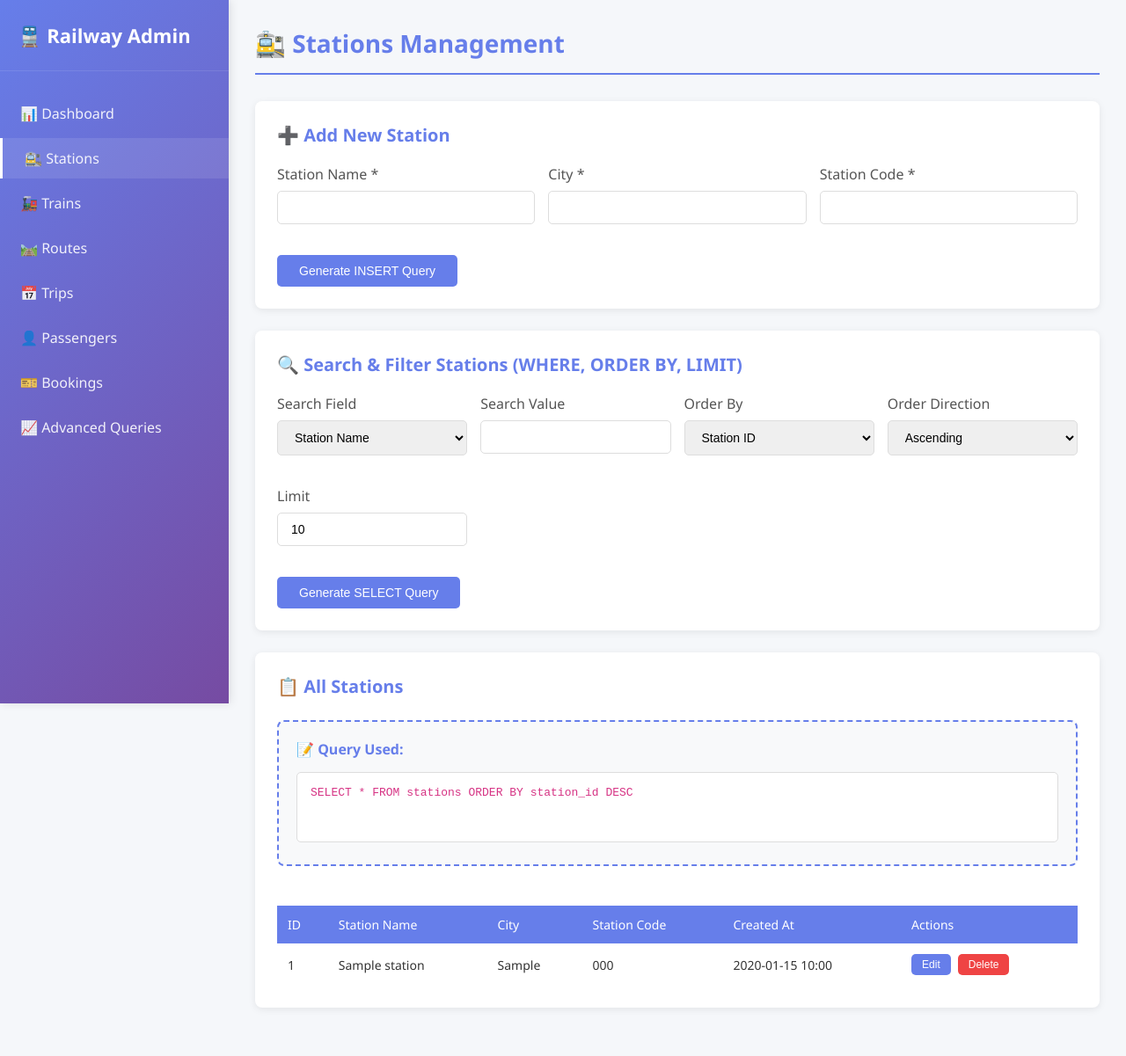
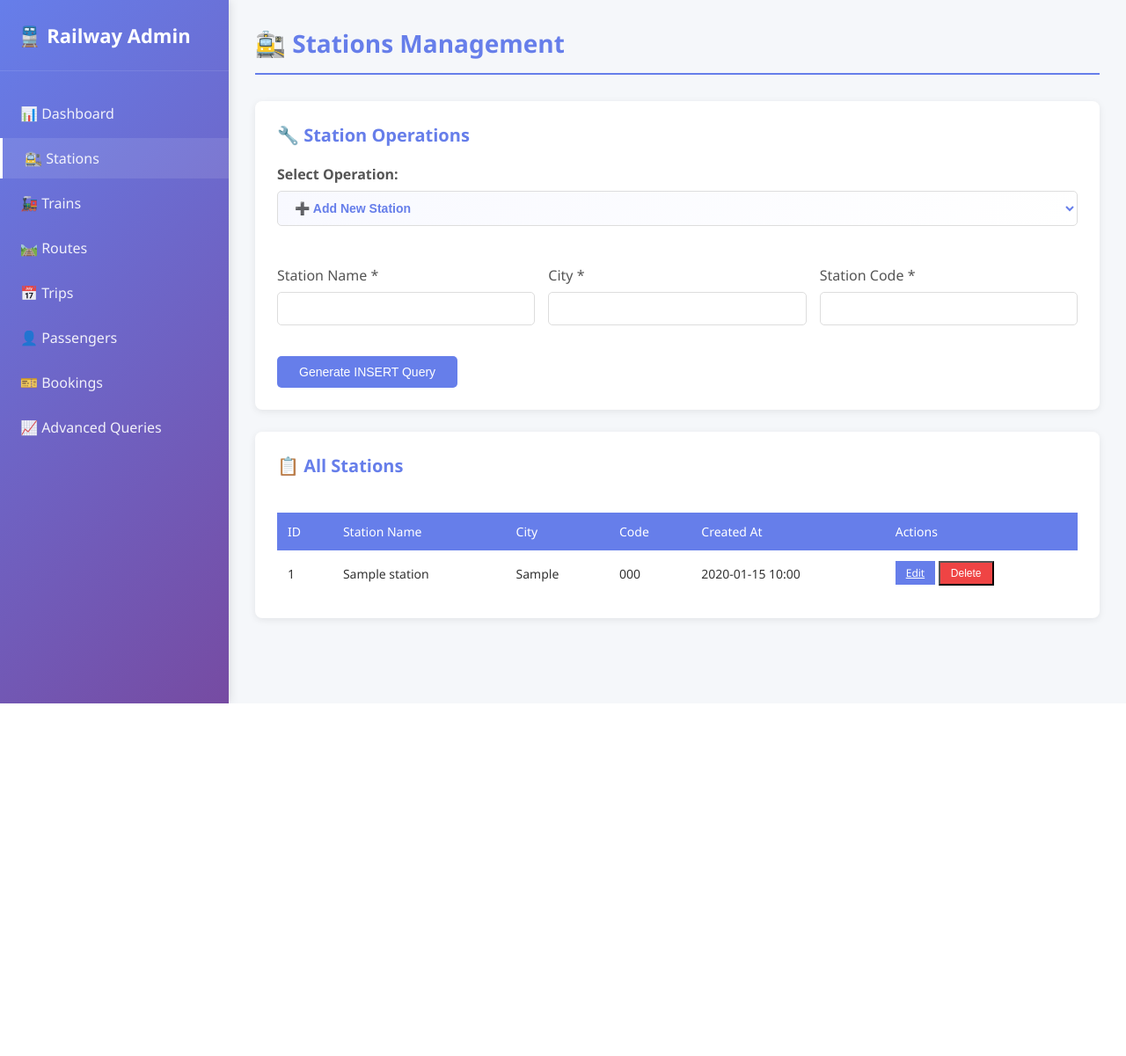
Before and after one commit to Abhijeet-Deb-Nath/Railway-Lite-Web, a PHP site: page /pages/stations.php in a window 1280 px wide. Shown: the whole page at 88% size. After the commit the page ends 800 px from the top, so only its background shows below. Run offline with PHP 8.4, Linux system fonts and the light colour scheme; tables that the repository leaves empty hold one stand-in row (values such as "Sample post").

Commit message:
fixing query issues

```diff
--- a/css/style.css
+++ b/css/style.css
@@ -150,6 +150,32 @@ body {
     border-radius: 5px;
     font-size: 14px;
     transition: border-color 0.3s;
+}
+
+/* Operation Selector */
+.operation-select {
+    width: 100%;
+    padding: 12px 15px;
+    font-size: 16px;
+    font-weight: 600;
+    border: 2px solid #667eea;
+    border-radius: 8px;
+    background: linear-gradient(135deg, #f8f9ff 0%, #ffffff 100%);
+    color: #667eea;
+    cursor: pointer;
+    transition: all 0.3s ease;
+    margin-bottom: 25px;
+}
+
+.operation-select:hover {
+    border-color: #764ba2;
+    box-shadow: 0 2px 8px rgba(102, 126, 234, 0.2);
+}
+
+.operation-select:focus {
+    outline: none;
+    border-color: #764ba2;
+    box-shadow: 0 0 0 3px rgba(102, 126, 234, 0.1);
 }
 
 .form-group input:focus,
@@ -321,6 +347,16 @@ table tr:last-child td {
     border-left: 4px solid #3b82f6;
 }
 
+.warning {
+    padding: 12px 16px;
+    background: #fef3c7;
+    color: #92400e;
+    border-left: 4px solid #f59e0b;
+    border-radius: 4px;
+    margin: 15px 0;
+    font-size: 14px;
+}
+
 /* Modal */
 .modal {
     display: none;
--- a/pages/stations.php
+++ b/pages/stations.php
@@ -5,6 +5,14 @@ $pageTitle = 'Stations';
 $message = '';
 $generatedQuery = '';
 $action = '';
+$showQueryBox = false;
+
+// Get all cities for dropdown
+$cities_result = $conn->query("SELECT DISTINCT city FROM stations ORDER BY city");
+$cities = [];
+while($row = $cities_result->fetch_assoc()) {
+    $cities[] = $row['city'];
+}
 
 // Handle form submissions
 if ($_SERVER['REQUEST_METHOD'] == 'POST') {
@@ -12,6 +20,7 @@ if ($_SERVER['REQUEST_METHOD'] == 'POST') {
 
     if ($action == 'generate') {
         $operation = $_POST['operation'] ?? '';
+        $showQueryBox = true;
 
         if ($operation == 'create') {
             $station_name = escapeString($conn, $_POST['station_name']);
@@ -31,17 +40,22 @@ if ($_SERVER['REQUEST_METHOD'] == 'POST') {
             $generatedQuery = "DELETE FROM stations WHERE station_id=$station_id";
         }
         elseif ($operation == 'search') {
-            $search_field = $_POST['search_field'];
+            $search_field = $_POST['search_field'] ?? 'station_name';
             $search_value = escapeString($conn, $_POST['search_value']);
             $order_by = $_POST['order_by'] ?? 'station_id';
             $order_dir = $_POST['order_dir'] ?? 'ASC';
             $limit = (int)($_POST['limit'] ?? 10);
 
+            if (!empty($search_value)) {
                 $generatedQuery = "SELECT * FROM stations WHERE $search_field LIKE '%$search_value%' ORDER BY $order_by $order_dir LIMIT $limit";
+            } else {
+                $generatedQuery = "SELECT * FROM stations ORDER BY $order_by $order_dir LIMIT $limit";
+            }
         }
     }
     elseif ($action == 'execute' && !empty($_POST['query'])) {
         $generatedQuery = $_POST['query'];
+        $showQueryBox = true;
         $result = executeQuery($conn, $generatedQuery);
 
         if ($result['success']) {
@@ -52,9 +66,17 @@ if ($_SERVER['REQUEST_METHOD'] == 'POST') {
     }
 }
 
-// Get all stations for display (default view)
+// Get all stations for display (default view - NO QUERY SHOWN)
 $sql_view = "SELECT * FROM stations ORDER BY station_id DESC";
 $stations_result = $conn->query($sql_view);
+
+// Get station for edit if edit_id is provided
+$edit_station = null;
+if (isset($_GET['edit_id'])) {
+    $edit_id = (int)$_GET['edit_id'];
+    $edit_result = $conn->query("SELECT * FROM stations WHERE station_id = $edit_id");
+    $edit_station = $edit_result->fetch_assoc();
+}
 ?>
 <?php include '../includes/header.php'; ?>
 <?php include '../includes/sidebar.php'; ?>
@@ -66,10 +88,21 @@ $stations_result = $conn->query($sql_view);
 
     <?php echo $message; ?>
 
-    <!-- Add New Station -->
+    <!-- Single Operations Card -->
     <div class="card">
-        <h2>➕ Add New Station</h2>
-        <form method="POST" action="">
+        <h2>🔧 Station Operations</h2>
+
+        <!-- Operation Selector -->
+        <div class="form-group">
+            <label><strong>Select Operation:</strong></label>
+            <select id="operation-selector" onchange="switchOperation(this.value)" class="operation-select">
+                <option value="create">➕ Add New Station</option>
+                <option value="search">🔍 Search & Filter Stations</option>
+            </select>
+        </div>
+
+        <!-- CREATE Operation Form -->
+        <form method="POST" action="" id="form-create" style="display: block;">
             <input type="hidden" name="operation" value="create">
             <div class="form-row">
                 <div class="form-group">
@@ -78,7 +111,17 @@ $stations_result = $conn->query($sql_view);
                 </div>
                 <div class="form-group">
                     <label>City *</label>
-                    <input type="text" name="city" required>
+                    <input type="text" name="city" required list="city-list">
+                    <datalist id="city-list">
+                        <?php foreach($cities as $city): ?>
+                        <option value="<?php echo $city; ?>">
+                        <?php endforeach; ?>
+                        <option value="Dhaka">
+                        <option value="Chittagong">
+                        <option value="Sylhet">
+                        <option value="Rajshahi">
+                        <option value="Khulna">
+                    </datalist>
                 </div>
                 <div class="form-group">
                     <label>Station Code *</label>
@@ -86,7 +129,7 @@ $stations_result = $conn->query($sql_view);
                 </div>
             </div>
 
-            <?php if ($generatedQuery && $_POST['operation'] == 'create'): ?>
+            <?php if ($showQueryBox && isset($_POST['operation']) && $_POST['operation'] == 'create'): ?>
             <div class="query-section">
                 <h3>📝 Generated SQL Query:</h3>
                 <textarea class="query-box" name="query" readonly><?php echo $generatedQuery; ?></textarea>
@@ -101,12 +144,9 @@ $stations_result = $conn->query($sql_view);
             </div>
             <?php endif; ?>
         </form>
-    </div>
 
-    <!-- Search/Filter Stations -->
-    <div class="card">
-        <h2>🔍 Search & Filter Stations (WHERE, ORDER BY, LIMIT)</h2>
-        <form method="POST" action="">
+        <!-- SEARCH Operation Form -->
+        <form method="POST" action="" id="form-search" style="display: none;">
             <input type="hidden" name="operation" value="search">
             <div class="form-row">
                 <div class="form-group">
@@ -119,7 +159,7 @@ $stations_result = $conn->query($sql_view);
                 </div>
                 <div class="form-group">
                     <label>Search Value</label>
-                    <input type="text" name="search_value" required>
+                    <input type="text" name="search_value" placeholder="Leave empty for all">
                 </div>
                 <div class="form-group">
                     <label>Order By</label>
@@ -127,6 +167,7 @@ $stations_result = $conn->query($sql_view);
                         <option value="station_id">Station ID</option>
                         <option value="station_name">Station Name</option>
                         <option value="city">City</option>
+                        <option value="station_code">Station Code</option>
                         <option value="created_at">Created Date</option>
                     </select>
                 </div>
@@ -139,17 +180,23 @@ $stations_result = $conn->query($sql_view);
                 </div>
                 <div class="form-group">
                     <label>Limit</label>
-                    <input type="number" name="limit" value="10" min="1" max="100">
+                    <select name="limit">
+                        <option value="5">5</option>
+                        <option value="10" selected>10</option>
+                        <option value="20">20</option>
+                        <option value="50">50</option>
+                        <option value="100">100</option>
+                    </select>
                 </div>
             </div>
 
-            <?php if ($generatedQuery && $_POST['operation'] == 'search'): ?>
+            <?php if ($showQueryBox && isset($_POST['operation']) && $_POST['operation'] == 'search'): ?>
             <div class="query-section">
                 <h3>📝 Generated SQL Query:</h3>
                 <textarea class="query-box" name="query" readonly><?php echo $generatedQuery; ?></textarea>
             </div>
             <div class="btn-group">
-                <button type="submit" name="action" value="execute" class="btn btn-success">✓ Execute Search</button>
+                <button type="submit" name="action" value="execute" class="btn btn-success">✓ Execute Query</button>
                 <button type="submit" name="action" value="generate" class="btn btn-secondary">🔄 Regenerate</button>
             </div>
             <?php else: ?>
@@ -160,13 +207,62 @@ $stations_result = $conn->query($sql_view);
         </form>
     </div>
 
-    <!-- View All Stations -->
+    <script>
+    function switchOperation(operation) {
+        // Hide all forms
+        document.getElementById('form-create').style.display = 'none';
+        document.getElementById('form-search').style.display = 'none';
+
+        // Show selected form
+        document.getElementById('form-' + operation).style.display = 'block';
+    }
+    </script>
+
+    <!-- Update Station -->
+    <?php if ($edit_station): ?>
+    <div class="card">
+        <h2>✏️ Update Station #<?php echo $edit_station['station_id']; ?></h2>
+        <form method="POST" action="">
+            <input type="hidden" name="operation" value="update">
+            <input type="hidden" name="station_id" value="<?php echo $edit_station['station_id']; ?>">
+            <div class="form-row">
+                <div class="form-group">
+                    <label>Station Name *</label>
+                    <input type="text" name="station_name" value="<?php echo $edit_station['station_name']; ?>" required>
+                </div>
+                <div class="form-group">
+                    <label>City *</label>
+                    <input type="text" name="city" value="<?php echo $edit_station['city']; ?>" required>
+                </div>
+                <div class="form-group">
+                    <label>Station Code *</label>
+                    <input type="text" name="station_code" value="<?php echo $edit_station['station_code']; ?>" required maxlength="10">
+                </div>
+            </div>
+
+            <?php if ($showQueryBox && isset($_POST['operation']) && $_POST['operation'] == 'update'): ?>
+            <div class="query-section">
+                <h3>📝 Generated SQL Query:</h3>
+                <textarea class="query-box" name="query" readonly><?php echo $generatedQuery; ?></textarea>
+            </div>
+            <div class="btn-group">
+                <button type="submit" name="action" value="execute" class="btn btn-success">✓ Execute Query</button>
+                <button type="submit" name="action" value="generate" class="btn btn-secondary">🔄 Regenerate</button>
+                <a href="stations.php" class="btn btn-secondary">Cancel</a>
+            </div>
+            <?php else: ?>
+            <div class="btn-group">
+                <button type="submit" name="action" value="generate" class="btn btn-primary">Generate UPDATE Query</button>
+                <a href="stations.php" class="btn btn-secondary">Cancel</a>
+            </div>
+            <?php endif; ?>
+        </form>
+    </div>
+    <?php endif; ?>
+
+    <!-- All Stations List -->
     <div class="card">
         <h2>📋 All Stations</h2>
-        <div class="query-section">
-            <h3>📝 Query Used:</h3>
-            <textarea class="query-box" readonly><?php echo $sql_view; ?></textarea>
-        </div>
         <div class="table-wrapper">
             <table>
                 <thead>
@@ -174,27 +270,35 @@ $stations_result = $conn->query($sql_view);
                         <th>ID</th>
                         <th>Station Name</th>
                         <th>City</th>
-                        <th>Station Code</th>
+                        <th>Code</th>
                         <th>Created At</th>
                         <th>Actions</th>
                     </tr>
                 </thead>
                 <tbody>
-                    <?php if($stations_result->num_rows > 0): ?>
-                        <?php while($row = $stations_result->fetch_assoc()): ?>
+                    <?php
+                    if ($stations_result->num_rows > 0):
+                        while($row = $stations_result->fetch_assoc()):
+                    ?>
                     <tr>
                         <td><?php echo $row['station_id']; ?></td>
                         <td><?php echo $row['station_name']; ?></td>
                         <td><?php echo $row['city']; ?></td>
                         <td><?php echo $row['station_code']; ?></td>
                         <td><?php echo date('Y-m-d H:i', strtotime($row['created_at'])); ?></td>
-                            <td class="action-buttons">
-                                <button onclick="editStation(<?php echo htmlspecialchars(json_encode($row)); ?>)" class="btn btn-primary btn-small">Edit</button>
-                                <button onclick="deleteStation(<?php echo $row['station_id']; ?>, '<?php echo $row['station_name']; ?>')" class="btn btn-danger btn-small">Delete</button>
+                        <td>
+                            <a href="?edit_id=<?php echo $row['station_id']; ?>" class="btn-small btn-primary">Edit</a>
+                            <form method="POST" style="display:inline;" onsubmit="return confirm('Are you sure you want to delete this station?');">
+                                <input type="hidden" name="operation" value="delete">
+                                <input type="hidden" name="station_id" value="<?php echo $row['station_id']; ?>">
+                                <button type="submit" name="action" value="generate" class="btn-small btn-danger">Delete</button>
+                            </form>
                         </td>
                     </tr>
-                        <?php endwhile; ?>
-                    <?php else: ?>
+                    <?php
+                        endwhile;
+                    else:
+                    ?>
                     <tr>
                         <td colspan="6" style="text-align: center;">No stations found</td>
                     </tr>
@@ -204,84 +308,24 @@ $stations_result = $conn->query($sql_view);
         </div>
     </div>
 
-    <!-- Edit Modal -->
-    <div id="editModal" class="modal">
-        <div class="modal-content">
-            <div class="modal-header">
-                <h2>✏️ Edit Station</h2>
+    <!-- Delete Confirmation -->
+    <?php if ($showQueryBox && isset($_POST['operation']) && $_POST['operation'] == 'delete'): ?>
+    <div class="card">
+        <h2>🗑️ Delete Station</h2>
+        <form method="POST" action="">
+            <div class="query-section">
+                <h3>📝 Generated SQL Query:</h3>
+                <textarea class="query-box" name="query" readonly><?php echo $generatedQuery; ?></textarea>
             </div>
-            <form method="POST" action="">
-                <input type="hidden" name="operation" value="update">
-                <input type="hidden" name="station_id" id="edit_station_id">
-                <div class="form-group">
-                    <label>Station Name *</label>
-                    <input type="text" name="station_name" id="edit_station_name" required>
-                </div>
-                <div class="form-group">
-                    <label>City *</label>
-                    <input type="text" name="city" id="edit_city" required>
-                </div>
-                <div class="form-group">
-                    <label>Station Code *</label>
-                    <input type="text" name="station_code" id="edit_station_code" required maxlength="10">
-                </div>
-
+            <p class="warning">⚠️ Warning: This will permanently delete the station and all related records!</p>
             <div class="btn-group">
-                    <button type="submit" name="action" value="generate" class="btn btn-primary">Generate UPDATE Query</button>
-                    <button type="button" onclick="closeModal()" class="btn btn-secondary">Cancel</button>
+                <button type="submit" name="action" value="execute" class="btn btn-danger">✓ Confirm Delete</button>
+                <a href="stations.php" class="btn btn-secondary">Cancel</a>
             </div>
         </form>
     </div>
-    </div>
-
-    <!-- Delete Modal -->
-    <div id="deleteModal" class="modal">
-        <div class="modal-content">
-            <div class="modal-header">
-                <h2>🗑️ Delete Station</h2>
-            </div>
-            <form method="POST" action="">
-                <input type="hidden" name="operation" value="delete">
-                <input type="hidden" name="station_id" id="delete_station_id">
-                <p>Are you sure you want to delete station: <strong id="delete_station_name"></strong>?</p>
-
-                <div class="btn-group">
-                    <button type="submit" name="action" value="generate" class="btn btn-primary">Generate DELETE Query</button>
-                    <button type="button" onclick="closeModal()" class="btn btn-secondary">Cancel</button>
-                </div>
-            </form>
-        </div>
-    </div>
+    <?php endif; ?>
 
 </div>
 
-<script>
-function editStation(station) {
-    document.getElementById('edit_station_id').value = station.station_id;
-    document.getElementById('edit_station_name').value = station.station_name;
-    document.getElementById('edit_city').value = station.city;
-    document.getElementById('edit_station_code').value = station.station_code;
-    document.getElementById('editModal').classList.add('active');
-}
-
-function deleteStation(id, name) {
-    document.getElementById('delete_station_id').value = id;
-    document.getElementById('delete_station_name').textContent = name;
-    document.getElementById('deleteModal').classList.add('active');
-}
-
-function closeModal() {
-    document.querySelectorAll('.modal').forEach(modal => {
-        modal.classList.remove('active');
-    });
-}
-
-// Close modal when clicking outside
-window.onclick = function(event) {
-    if (event.target.classList.contains('modal')) {
-        closeModal();
-    }
-}
-</script>
-
 <?php include '../includes/footer.php'; ?>
```
Also changed, not shown: CHANGES.md (added, +78 -0 lines), pages/dashboard.php (+8 -35 lines). Lines whose indentation alone changed are shown as unchanged.
